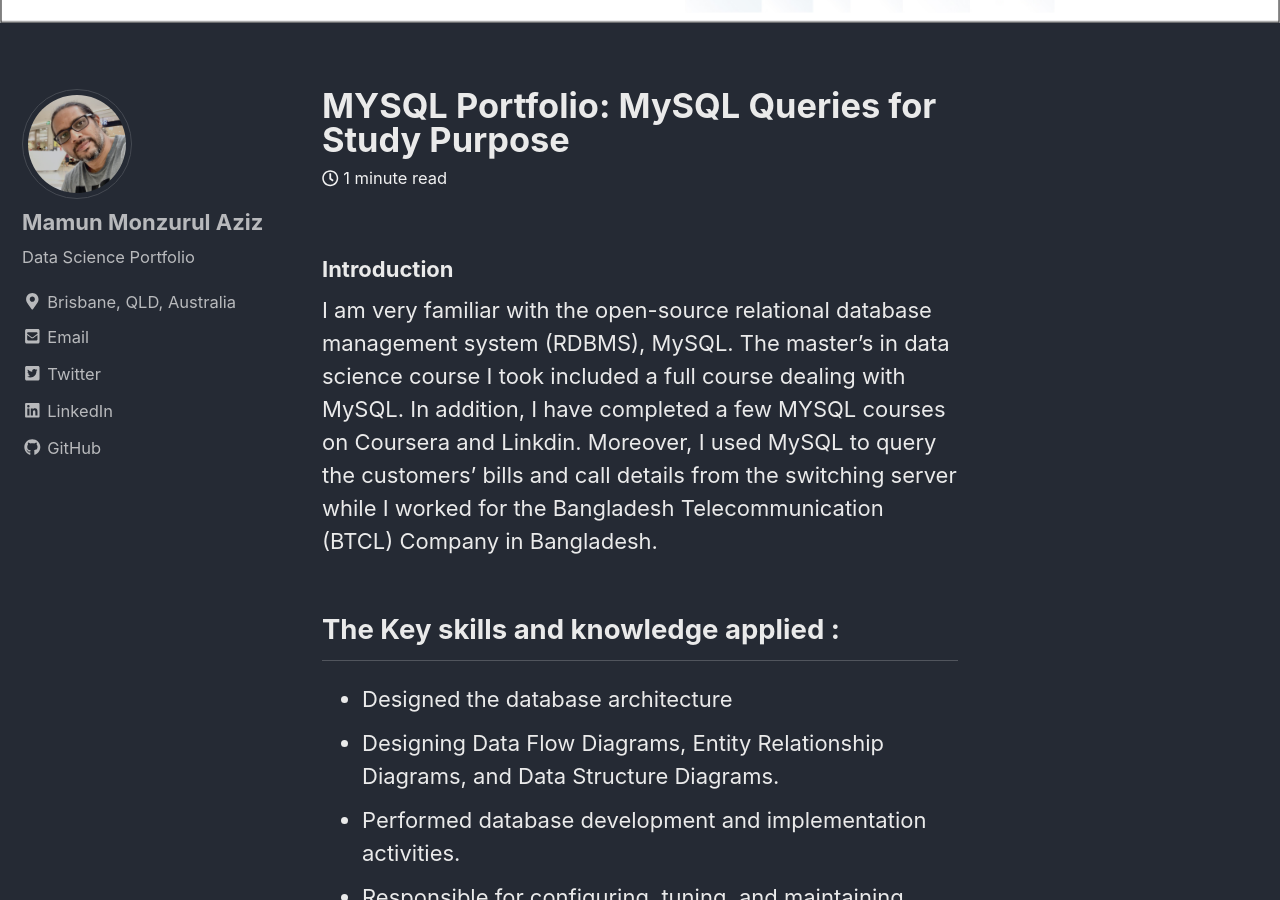
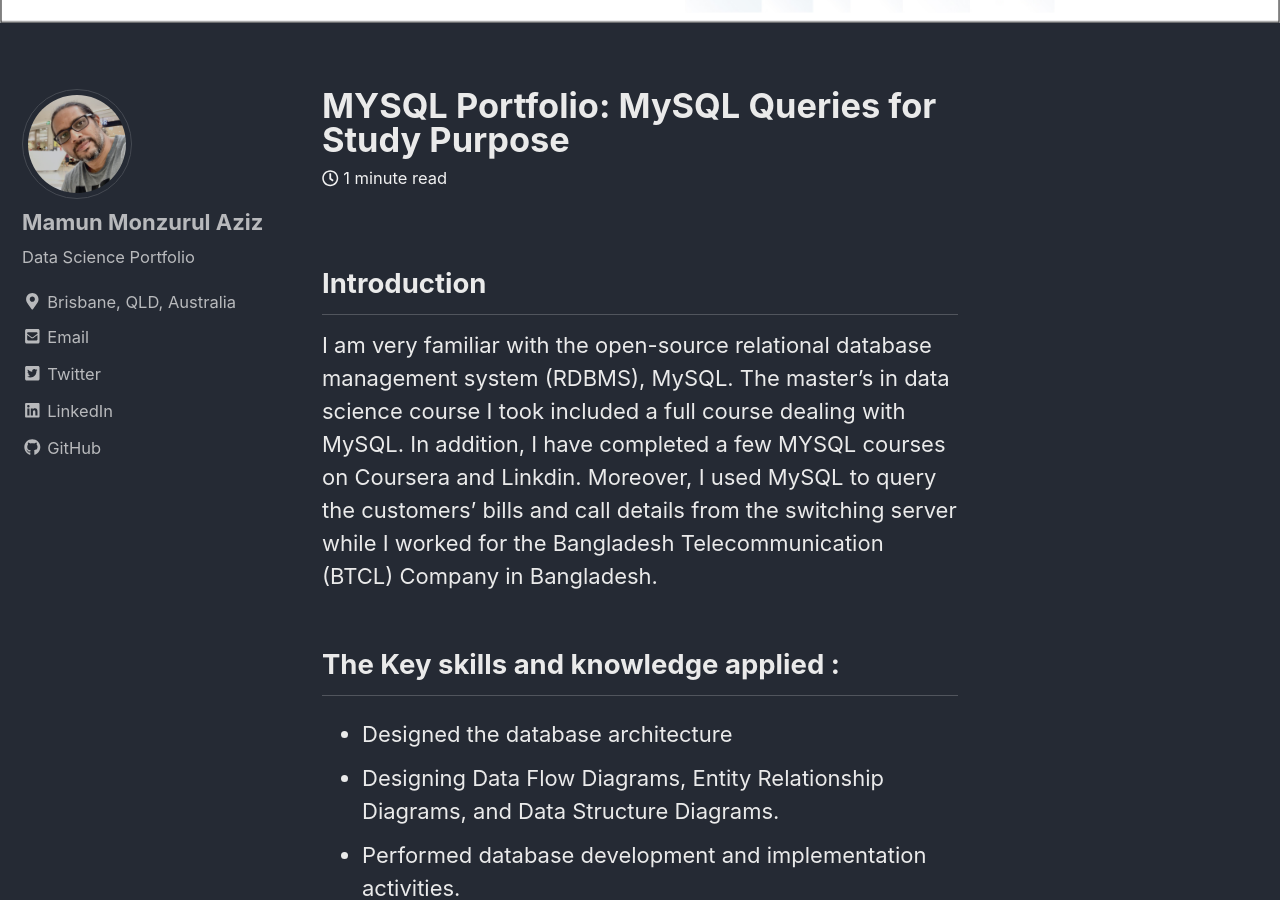
Before and after one commit to mamunmaziz/mamunmaziz.github.io, a Jekyll site: the page built from _posts/2022-09-04-MYSQL Protfolio.md, in a window 1280 px wide and 900 px high, scrolled down 305 px. Built offline with Jekyll 4.4.1, drawn with Linux system fonts in a browser that asks for light colours; cached includes are drawn as plain includes; nearby versions of some CDN libraries.

```diff
--- a/_posts/2022-09-04-MYSQL Protfolio.md
+++ b/_posts/2022-09-04-MYSQL Protfolio.md
@@ -9,7 +9,7 @@ mathjax: "true"
 ---
 
 
-### Introduction
+## Introduction
 I am very familiar with the open-source relational database management system (RDBMS), MySQL. The master's in data science course I took included a full course dealing with MySQL. In addition, I have completed a few MYSQL courses on Coursera and Linkdin. Moreover, I used MySQL to query the customers' bills and call details from the switching server while I worked for the Bangladesh Telecommunication (BTCL) Company in Bangladesh.
 
 ## The Key skills and knowledge applied :
@@ -21,7 +21,7 @@ I am very familiar with the open-source relational database management system (R
 - Implemented the necessary procedures and packages for extracting, transforming, and loading data.
 -  Enabled views, stored procedures, and queries in the database
 
-## Example of creating, loading, searching, and querying  a database under study courses
+# Example of creating, loading, searching, and querying  a database under study courses
 In this study a large dataset of “California Population Projection by County, Age, Gender, and Ethnicity” was used.
 
 ### Create a DATABASE:
```
